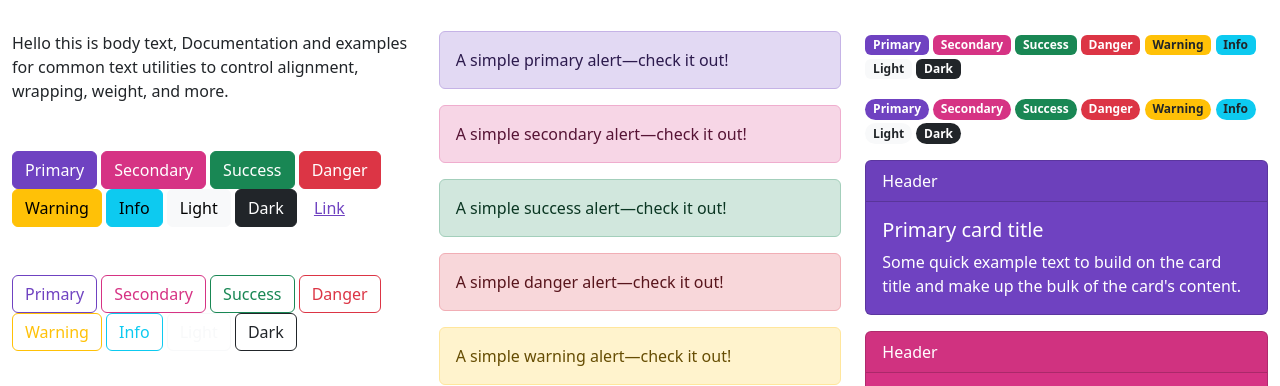
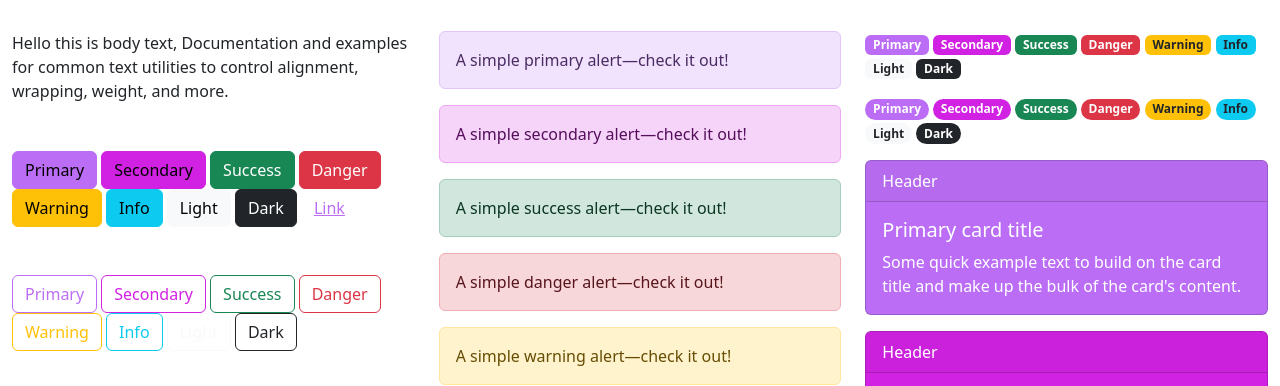
Before and after one commit to jaymart-latigay/portfolio-website-project, a website: page theming-kit.html in a window 1280 px wide. Shown: the part 57-443 px from the top of the page. Drawn offline with nearby package versions, Linux system fonts and the light colour scheme.

Commit message:
chore: changed primary and secondary color

```diff
--- a/scss/_custom.scss
+++ b/scss/_custom.scss
@@ -1,8 +1,9 @@
 // _ in filename means it's a partial file and it won't be compiled to a separate file (style.css)
 
 // THEME COLORS
-$purple: #6f42c1;
-$pink: #d63384;
+$purple-dark: #9926f0;
+$purple-dark: #bb6ef5;
+$pink: #d122e3;
 
 //WHITE AND GRAY COLORS
 $white: #fff;
@@ -17,7 +18,7 @@ $gray-800: #343a40;
 $gray-900: #212529;
 $black: #000;
 
-$primary: $purple;
+$primary: $purple-dark;
 $secondary: $pink;
 
 //IMPORT BOOTSTRAP 5
```
Also changed, not shown: assets/css/style.css, 1 other file.
